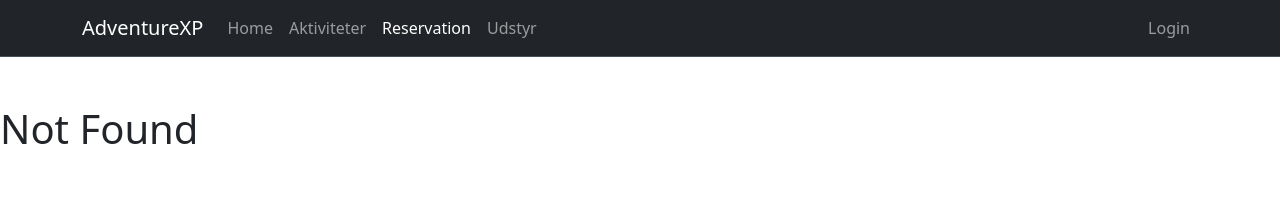
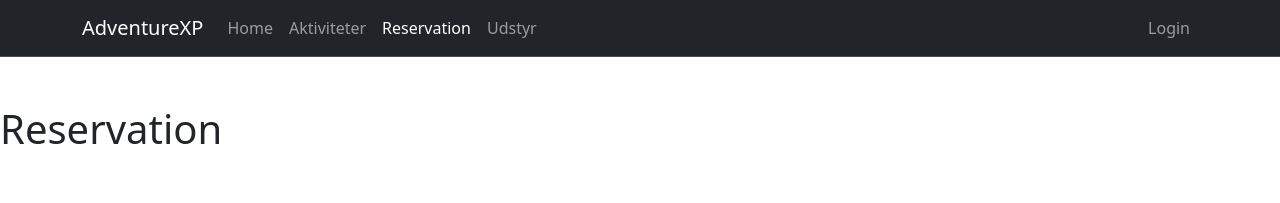
Before and after one commit to J-M-M-P/AdventureXP-frontend, a React (Vite) app: page /reservation in a window 1280 px wide. Shown: the top 203 px of the page. Built offline with nearby package versions, Linux system fonts and the light colour scheme.

Commit message:
Tilføjet route for reservation i App.tsx

```diff
--- a/src/App.tsx
+++ b/src/App.tsx
@@ -3,6 +3,7 @@ import Home from "./pages/Home";
 import Layout from "./components/Layout";
 import Activity from "./pages/Activity";
 import Utility from "./pages/Utility";
+import Reservation from "./pages/Reservation";
 
 function App() {
     return (
@@ -11,6 +12,7 @@ function App() {
                 <Routes>
                     <Route path="/" element={<Home />} />
                     <Route path="/activity" element={<Activity />} />
+                    <Route path="/reservation" element={<Reservation />} />
                     <Route path="/utility" element={<Utility />} />
                     <Route path="*" element={<h1>Not Found</h1>} />
                 </Routes>
--- /dev/null
+++ b/src/pages/Reservation.tsx
@@ -0,0 +1,9 @@
+function Reservation() {
+    return (
+        <div>
+            <h1>Reservation</h1>
+        </div>
+    );
+}
+
+export default Reservation;
```
